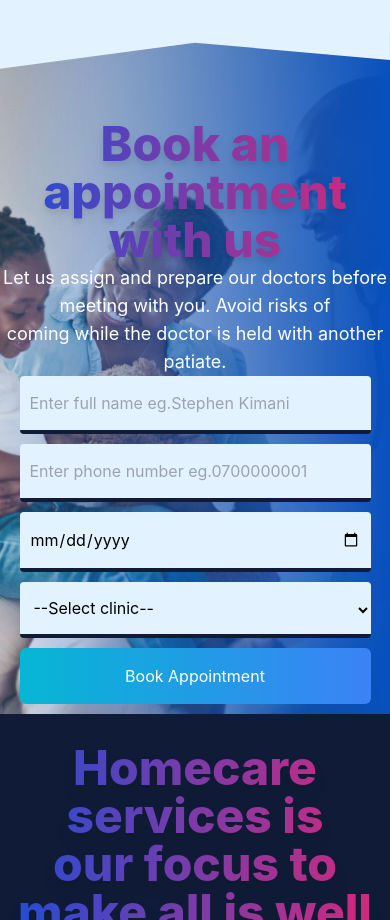
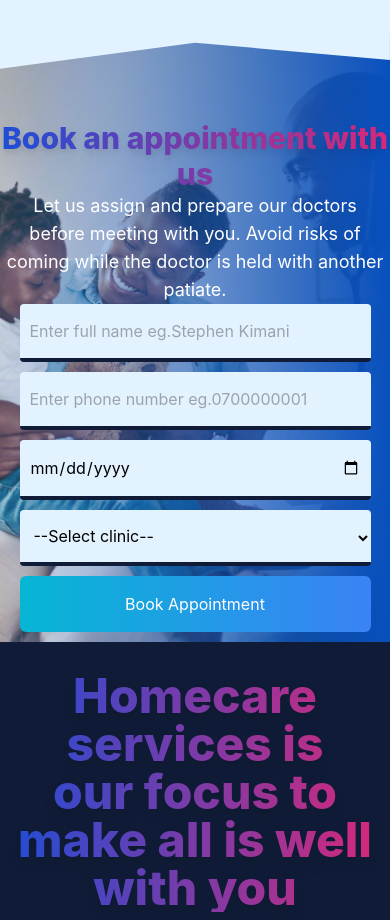
Before and after one commit to Arthur-Smart/Medical-app-frontend, a React (Create React App) app: page / in a window 390 px wide. Shown: the part 10640-11560 px from the top of the page. Built offline with nearby package versions, Linux system fonts and the light colour scheme; no server answers.

Commit message:
Update Appointment.jsx

```diff
--- a/src/components/appointment/Appointment.jsx
+++ b/src/components/appointment/Appointment.jsx
@@ -26,8 +26,8 @@ function Appointment() {
         <svg xmlns="http://www.w3.org/2000/svg" viewBox="0 0 1440 320"><path fill="#e3f2ff" fill-opacity="1" d="M0,128L720,32L1440,96L1440,0L720,0L0,0Z"></path></svg>
         <div className=' container flex flex-col items-center justify-center appointment-wrapper'>
             <div className='appointment-top flex flex-col items-center justify-center'>
-                <p className='font-extrabold text-center text-transparent text-5xl bg-clip-text bg-gradient-to-r from-blue-700 to-pink-600 drop-shadow-lg'>Book an appointment with us</p>
-                <p className='text-white text-lg text-center'>Let us assign and prepare our doctors before meeting with you. Avoid risks of<br /> coming while the doctor is held with another patiate.</p>
+                <p className='font-extrabold text-center text-transparent text-3xl md:text-5xl bg-clip-text bg-gradient-to-r from-blue-700 to-pink-600 drop-shadow-lg'>Book an appointment with us</p>
+                <p className='text-white text-lg px-1 text-center'>Let us assign and prepare our doctors before meeting with you. Avoid risks of<br /> coming while the doctor is held with another patiate.</p>
             </div>
             <div className='input-holder flex flex-col items-center items-center justify-center'>
                 <input type='text' placeholder='Enter full name eg.Stephen Kimani' onChange={(e) => setName(e.target.value)}/>
```
